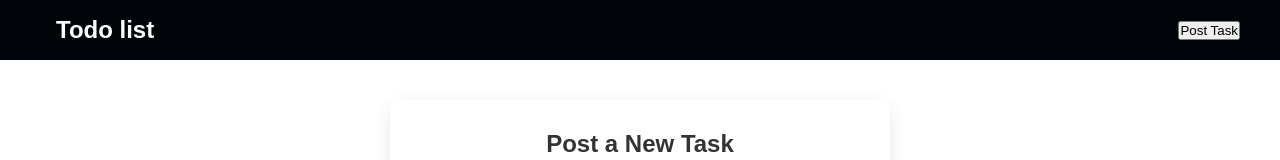
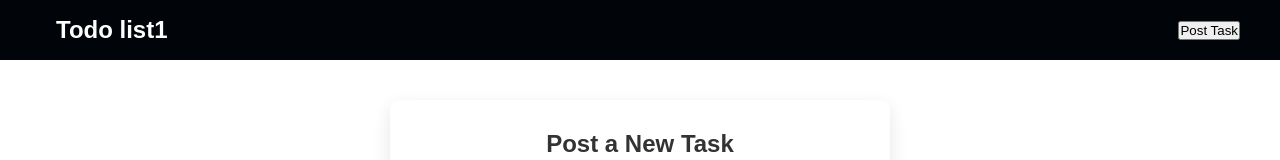
Before and after one commit to Banukaiw/Task_Manager_App, a React (Create React App) app in the folder Client/: page /newpost in a window 1280 px wide. Shown: the top 160 px of the page. Built offline with nearby package versions, Linux system fonts and the light colour scheme.

Commit message:
developing

```diff
--- a/Client/src/components/Card/addcard.css
+++ b/Client/src/components/Card/addcard.css
@@ -1,6 +1,7 @@
 .post_card{
   width: 100%;
   height: 100%;
+  max-width: 350px;
   min-height: 250px;
   border: 3px dashed #ccccccb8;
   display: flex;
--- a/Client/src/components/Home/Home.js
+++ b/Client/src/components/Home/Home.js
@@ -5,7 +5,8 @@
 /* sandakinnarawi mage */
 /* ahankata nagere 2 */
 /* hanthane mal */
-
+/* sun - watsebha */
+/* living life - KNOX */
 
 
 
--- a/Client/src/components/PostTask/PostTask.js
+++ b/Client/src/components/PostTask/PostTask.js
@@ -2,7 +2,6 @@
 import './posttask.css'
 import React, { useState } from "react";
 import { Link } from "react-router-dom";
-
 import { useNavigate } from 'react-router-dom'; // Modified: Import useNavigate
 
 // Modified: handlePost prop (this is the addTask function from App.js)
@@ -12,9 +11,7 @@ const PostTask = ({ handlePost }) => {
   // const handleChange =(event)=>{
   // setNotetext(event.target.value)
   // }
-
   // const handleSaveClick =()=>{
-
   // }
   const [task, setTask] = useState({
     title: "",
@@ -36,16 +33,14 @@ const PostTask = ({ handlePost }) => {
     handlePost(task); // Modified: Call the handlePost (addTask) prop with the task data
     setTask({ title: "", description: "", dueDate: "", priority: "Normal" }); // Reset form
     // Modified: Navigate back to the home page after submitting
-    navigate('/');
+    navigate('/home');
   };
-
-
 
   return (
     <>
     <div className="homenav">
         <Link to="/home" className="title">
-          Todo list
+          Todo list1
         </Link>
         <div
           className="menu"
```
